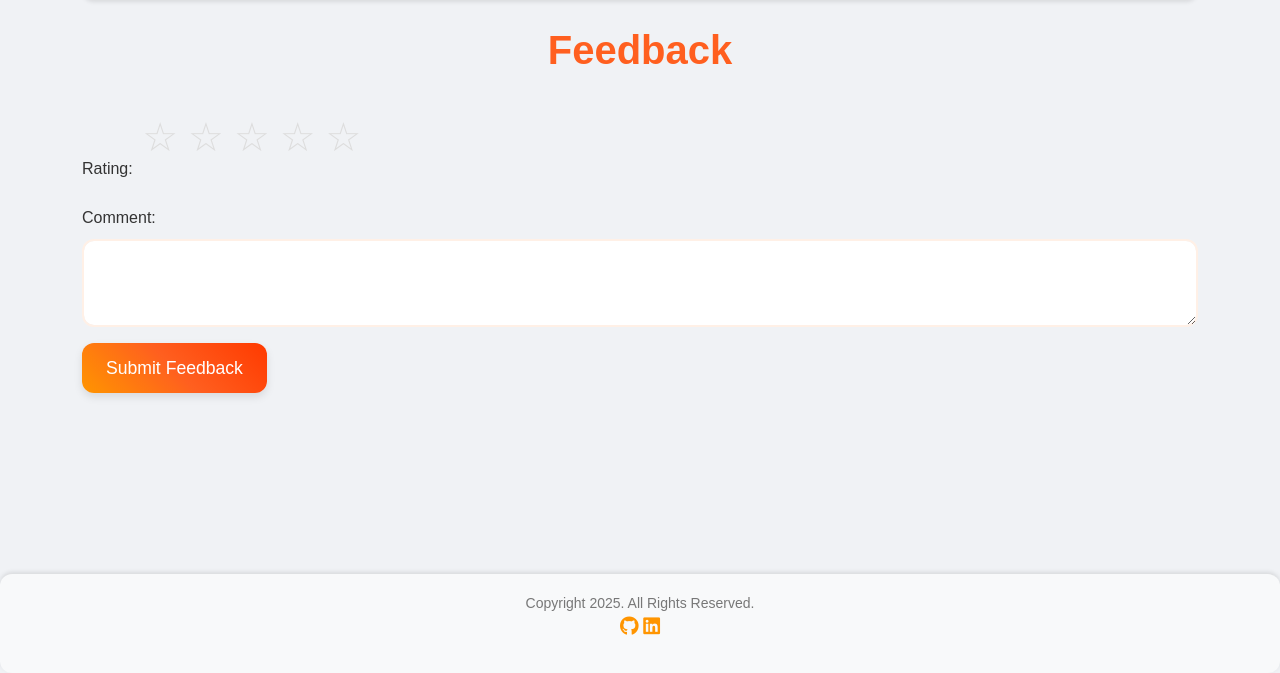
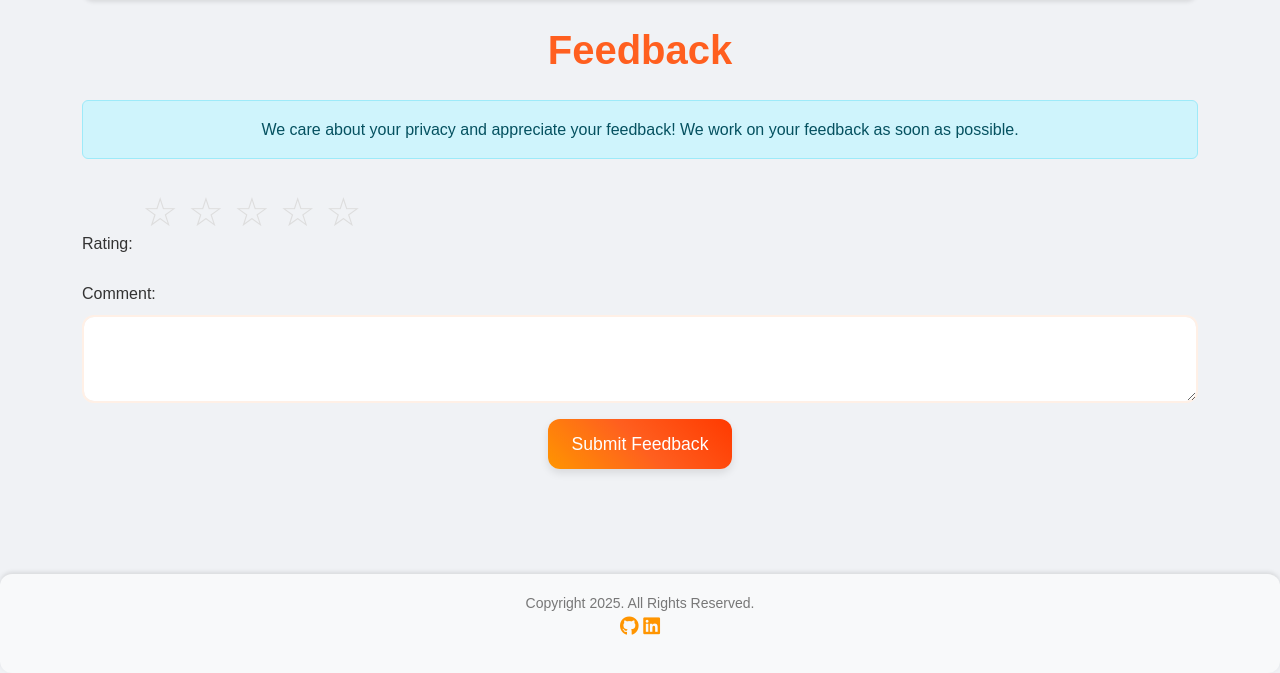
Before and after one commit to avinashkr-ai/moody, a Flask app: page /feedback in a window 1280 px wide. Shown: the part 127-800 px from the top of the page. Run offline with Flask 3, Linux system fonts and the light colour scheme; data that the repository does not hold is empty.

Commit message:
path fix

```diff
--- a/app.py
+++ b/app.py
@@ -31,7 +31,7 @@ if os.getenv('FIREBASE_CREDENTIALS_BASE64'):
     cred = credentials.Certificate(credentials_dict)
 else:
     # Development: use local file
-    cred = credentials.Certificate('etc/secrets/adminsdk-py.json')
+    cred = credentials.Certificate('/etc/secrets/adminsdk-py.json')
 
 firebase_admin.initialize_app(cred, {
     'databaseURL': 'https://cursorai-af01e-default-rtdb.firebaseio.com/'
--- a/templates/feedback.html
+++ b/templates/feedback.html
@@ -11,6 +11,8 @@
     <style>
         .rating {
             display: inline-block;
+            text-align: center;
+            /* Center the stars */
         }
 
         .rating input {
@@ -23,12 +25,48 @@
             font-size: 2.5em;
             padding: 5px;
             transition: all 0.3s ease;
+            cursor: pointer;
+            /* Change cursor to pointer */
         }
 
         .rating label:hover,
         .rating label:hover~label,
         .rating input:checked~label {
             color: #FFD700;
+        }
+
+        #feedbackForm .btn-primary {
+            position: relative;
+            overflow: hidden;
+            /* Hide overflowing shine */
+        }
+
+        #feedbackForm .btn-primary::after {
+            content: '';
+            position: absolute;
+            top: 0;
+            left: -100%;
+            width: 100%;
+            height: 100%;
+            background: linear-gradient(to right, rgba(255, 255, 255, 0), rgba(255, 255, 255, 0.3), rgba(255, 255, 255, 0));
+            animation: buttonShine 2.5s infinite;
+            /* Adjust timing */
+            transition: all 0.4s ease;
+            /* Ensure smooth transition */
+        }
+
+        @keyframes buttonShine {
+            0% {
+                left: -100%;
+            }
+
+            20% {
+                left: 100%;
+            }
+
+            100% {
+                left: 100%;
+            }
         }
     </style>
 </head>
@@ -66,6 +104,10 @@
 
         <h1 class="text-center mb-4">Feedback</h1>
 
+        <div class="alert alert-info text-center" role="alert">
+            We care about your privacy and appreciate your feedback! We work on your feedback as soon as possible.
+        </div>
+
         <form id="feedbackForm">
             <div class="mb-3">
                 <label for="rating" class="form-label">Rating:</label>
@@ -88,7 +130,10 @@
                 <textarea class="form-control" id="comment" rows="3"></textarea>
             </div>
 
-            <button type="submit" class="btn btn-primary">Submit Feedback</button>
+            <div class="text-center">
+                <!-- Center the button -->
+                <button type="submit" class="btn btn-primary">Submit Feedback</button>
+            </div>
         </form>
     </div>
 
```
